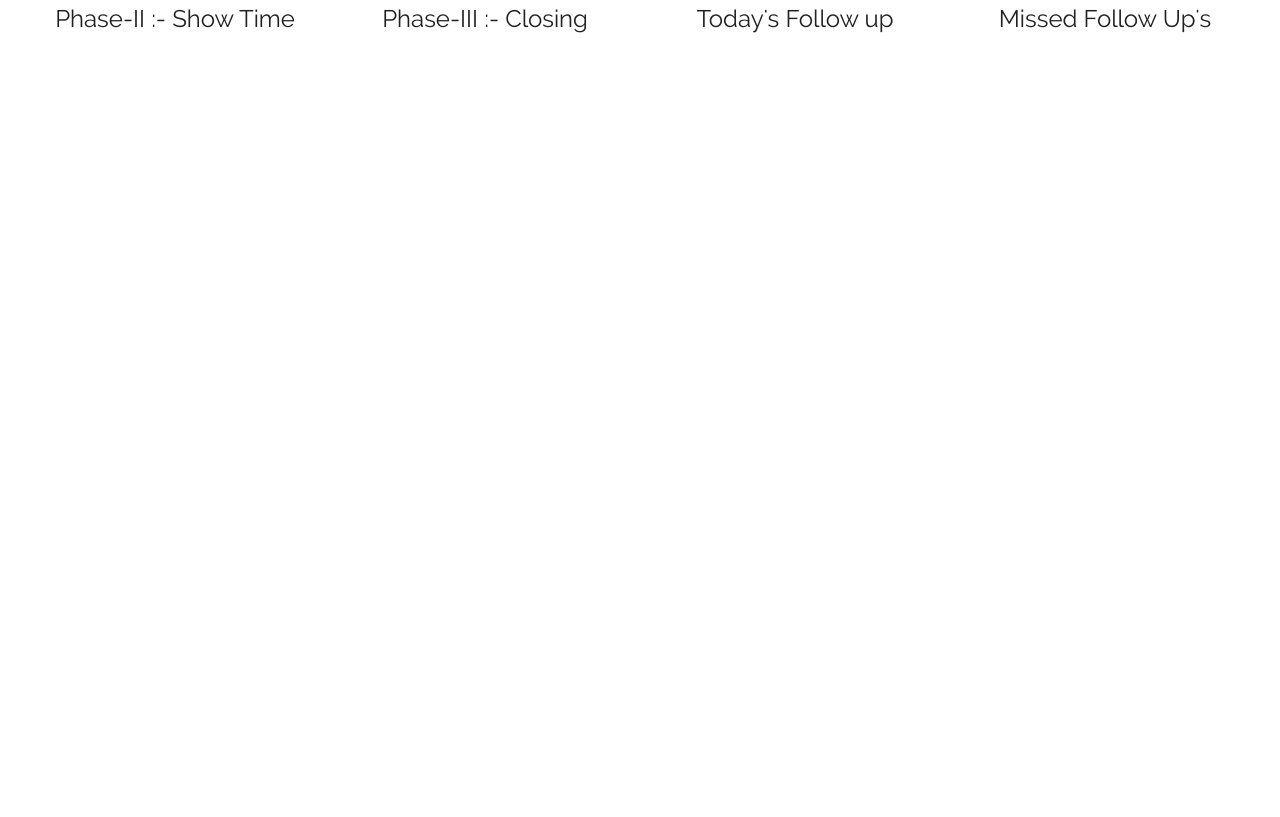
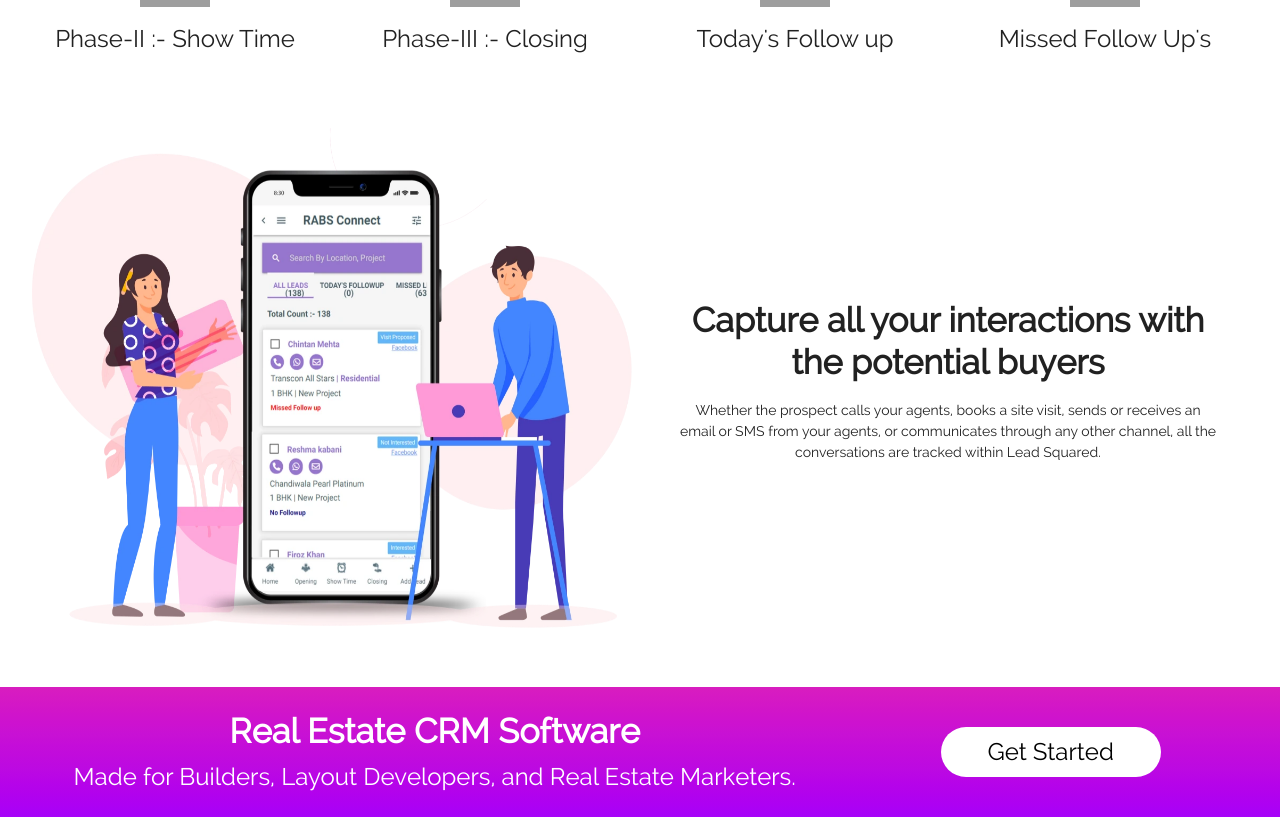
Before and after one commit to KeVAALL/rabs-multipage, a React (Vite) app: page / in a window 1280 px wide. Shown: the part 1220-2037 px from the top of the page. Before the commit the page ends 1276 px from the top, so only its background shows below. Built offline with nearby package versions, Linux system fonts and the light colour scheme; grey boxes are pictures that could not be loaded.

Commit message:
Add section one footer

```diff
--- a/src/App.css
+++ b/src/App.css
@@ -0,0 +1,18 @@
+.box {
+  color: black;
+  animation: bounce 3s infinite;
+}
+
+@keyframes bounce {
+  0%,
+  100% {
+    transform: translateY(0);
+  }
+  50% {
+    transform: translateY(-15px);
+  }
+}
+
+.bold {
+  font-weight: 1000 !important;
+}
--- a/src/App.jsx
+++ b/src/App.jsx
@@ -10,6 +10,9 @@ import RalewayTTF from "./fonts/raleway.regular.ttf";
 const theme = createTheme({
   typography: {
     fontFamily: "Raleway",
+    h4: {
+      fontWeight: 800,
+    },
   },
   components: {
     MuiCssBaseline: {
--- a/src/Components/ComponentsOne/BounceImage.jsx
+++ b/src/Components/ComponentsOne/BounceImage.jsx
@@ -1,5 +1,8 @@
-import { Box, Grid } from "@mui/material";
+import { Box, Grid, Typography } from "@mui/material";
 import aboutLogo from "../../images/about.png";
+import "../../App.css";
+import PaddingBox from "../PaddingBox";
+import PaddingBoxLarge from "../PaddingBox";
 
 export default function BounceImage() {
   return (
@@ -17,7 +20,31 @@ export default function BounceImage() {
             {/* </Bounce> */}
           </Box>
         </Grid>
-        <Grid item xs={6}></Grid>
+        <Grid item xs={6}>
+          <Box
+            sx={{
+              height: "100%",
+              display: "flex",
+              flexDirection: "column",
+              justifyContent: "center",
+              alignItems: "center",
+              textAlign: "center",
+            }}
+          >
+            <PaddingBoxLarge>
+              <Typography variant="h4" sx={{ mb: 2 }}>
+                Capture all your interactions with the potential buyers
+              </Typography>
+
+              <Typography variant="body2" sx={{ lineHeight: 1.5 }}>
+                Whether the prospect calls your agents, books a site visit,
+                sends or receives an email or SMS from your agents, or
+                communicates through any other channel, all the conversations
+                are tracked within Lead Squared.
+              </Typography>
+            </PaddingBoxLarge>
+          </Box>
+        </Grid>
       </Grid>
     </>
   );
--- a/src/Components/ComponentsOne/BoxCollapse.jsx
+++ b/src/Components/ComponentsOne/BoxCollapse.jsx
@@ -80,15 +80,5 @@ export default function BoxCollapse({ url, title }) {
     </Paper>
   );
 
-  return (
-    <Box
-    //   sx={{
-    //     display: "flex",
-    //     alignContent: "center",
-    //     justifyContent: "center",
-    //   }}
-    >
-      {icon}
-    </Box>
-  );
+  return <Box>{icon}</Box>;
 }
--- a/src/Components/ComponentsOne/CarouselSectionOne.jsx
+++ b/src/Components/ComponentsOne/CarouselSectionOne.jsx
@@ -1,5 +1,6 @@
 import { Box, Button, Grid, Typography } from "@mui/material";
 import ShopIcon from "@mui/icons-material/Shop";
+import MarginBox from "../MarginBox";
 import CarouselOne from "../Carousel";
 
 export default function CarouselSectionOne() {
@@ -66,11 +67,12 @@ export default function CarouselSectionOne() {
           <CarouselOne />
         </Box>
       </Grid>
+
       <Grid item xs={12}>
         <Box sx={{ textAlign: "center" }}>
           <Typography variant="h4" sx={{ fontWeight: "bold" }}>
-            DESIGNED & BUILT TO SUPPORT REAL ESTATE BUILDERS, <br /> BROKERS AND
-            FAST GROWING MARKETPLACES
+            Designed & Built to support Real Estate Builders, <br /> Brokers and
+            Fast Growing Marketplaces
           </Typography>
         </Box>
       </Grid>
--- /dev/null
+++ b/src/Components/ComponentsOne/Footer.jsx
@@ -0,0 +1,79 @@
+import { Box, Button, Grid, Typography } from "@mui/material";
+import PaddingBox, { PaddingBoxMedium } from "../PaddingBox";
+
+export default function Footer() {
+  return (
+    <>
+      <Box
+        sx={{
+          backgroundImage:
+            "linear-gradient(to bottom, #d81dbf, #d519c4, #d115c9, #cd12cf, #c811d4, #c40dd9, #c00bdd, #bc09e2, #b704e8, #b202ed, #ad01f3, #a602f9)",
+        }}
+      >
+        <PaddingBoxMedium>
+          <Grid container>
+            <Grid item xs={8}>
+              <Box
+                sx={{
+                  display: "flex",
+                  flexDirection: "column",
+                  justifyContent: "center",
+                  alignItems: "center",
+                  textAlign: "center",
+                  gap: 1,
+                  width: "100%",
+                  color: "#fff",
+                }}
+              >
+                <Typography variant="h4">Real Estate CRM Software</Typography>
+                <Typography variant="h5">
+                  Made for Builders, Layout Developers, and Real Estate
+                  Marketers.
+                </Typography>
+              </Box>
+            </Grid>
+            <Grid item xs={4}>
+              <Box
+                sx={{
+                  display: "flex",
+                  justifyContent: "center",
+                  alignItems: "center",
+                  height: "100%",
+                }}
+              >
+                <Button
+                  sx={{
+                    height: "50px",
+                    width: "220px",
+                    color: "black",
+                    border: "none",
+                    borderRadius: "25px",
+                    textTransform: "none",
+                    backgroundColor: "#fff",
+                    ":hover": {
+                      // backgroundColor: "#DF21B6",
+                      backgroundImage:
+                        "linear-gradient(to bottom, #d81dbf, #d519c4, #d115c9, #cd12cf, #c811d4, #c40dd9, #c00bdd, #bc09e2, #b704e8, #b202ed, #ad01f3, #a602f9)",
+                      color: "white",
+                      border: "2px white solid",
+                      transition: "all 0.5s",
+                    },
+                  }}
+                  variant="outlined"
+                >
+                  <Box
+                    sx={{
+                      display: "flex",
+                    }}
+                  >
+                    <Typography variant="h5">Get Started</Typography>
+                  </Box>
+                </Button>
+              </Box>
+            </Grid>
+          </Grid>
+        </PaddingBoxMedium>
+      </Box>
+    </>
+  );
+}
--- /dev/null
+++ b/src/Components/MarginBox.jsx
@@ -0,0 +1,9 @@
+import { Box } from "@mui/system";
+
+export default function MarginBox({ children }) {
+  return (
+    <>
+      <Box sx={{ mt: 6.5 }}>{children}</Box>
+    </>
+  );
+}
--- /dev/null
+++ b/src/Components/PaddingBox.jsx
@@ -0,0 +1,17 @@
+import { Box } from "@mui/material";
+
+export default function PaddingBoxLarge({ children }) {
+  return (
+    <>
+      <Box sx={{ p: 5 }}>{children}</Box>
+    </>
+  );
+}
+
+export function PaddingBoxMedium({ children }) {
+  return (
+    <>
+      <Box sx={{ p: 3 }}>{children}</Box>
+    </>
+  );
+}
--- a/src/Pages/SectionOne.jsx
+++ b/src/Pages/SectionOne.jsx
@@ -1,16 +1,22 @@
 import { Box, Grid } from "@mui/material";
 
+import MarginBox from "../Components/MarginBox";
 import MainContainer from "../Components/MainContainer";
 
 import { imageInfo } from "../Components/ComponentsOne/BoxCollapse";
+import CarouselSectionOne from "../Components/ComponentsOne/CarouselSectionOne";
 import BoxCollapse from "../Components/ComponentsOne/BoxCollapse";
-import CarouselSectionOne from "../Components/ComponentsOne/CarouselSectionOne";
+import BounceImage from "../Components/ComponentsOne/BounceImage";
+import Footer from "../Components/ComponentsOne/Footer";
 
 export default function SectionOne() {
   return (
+    <>
       <MainContainer>
         <CarouselSectionOne />
-      <Grid container spacing={1} sx={{ mt: 3 }}>
+
+        <MarginBox>
+          <Grid container spacing={1}>
             {imageInfo.map((image, i) => {
               return (
                 <Grid key={i} item xs={3}>
@@ -21,6 +27,15 @@ export default function SectionOne() {
               );
             })}
           </Grid>
+        </MarginBox>
+
+        <MarginBox>
+          <BounceImage />
+        </MarginBox>
       </MainContainer>
+      <MarginBox>
+        <Footer />
+      </MarginBox>
+    </>
   );
 }
```
Lines whose indentation alone changed are shown as unchanged.
